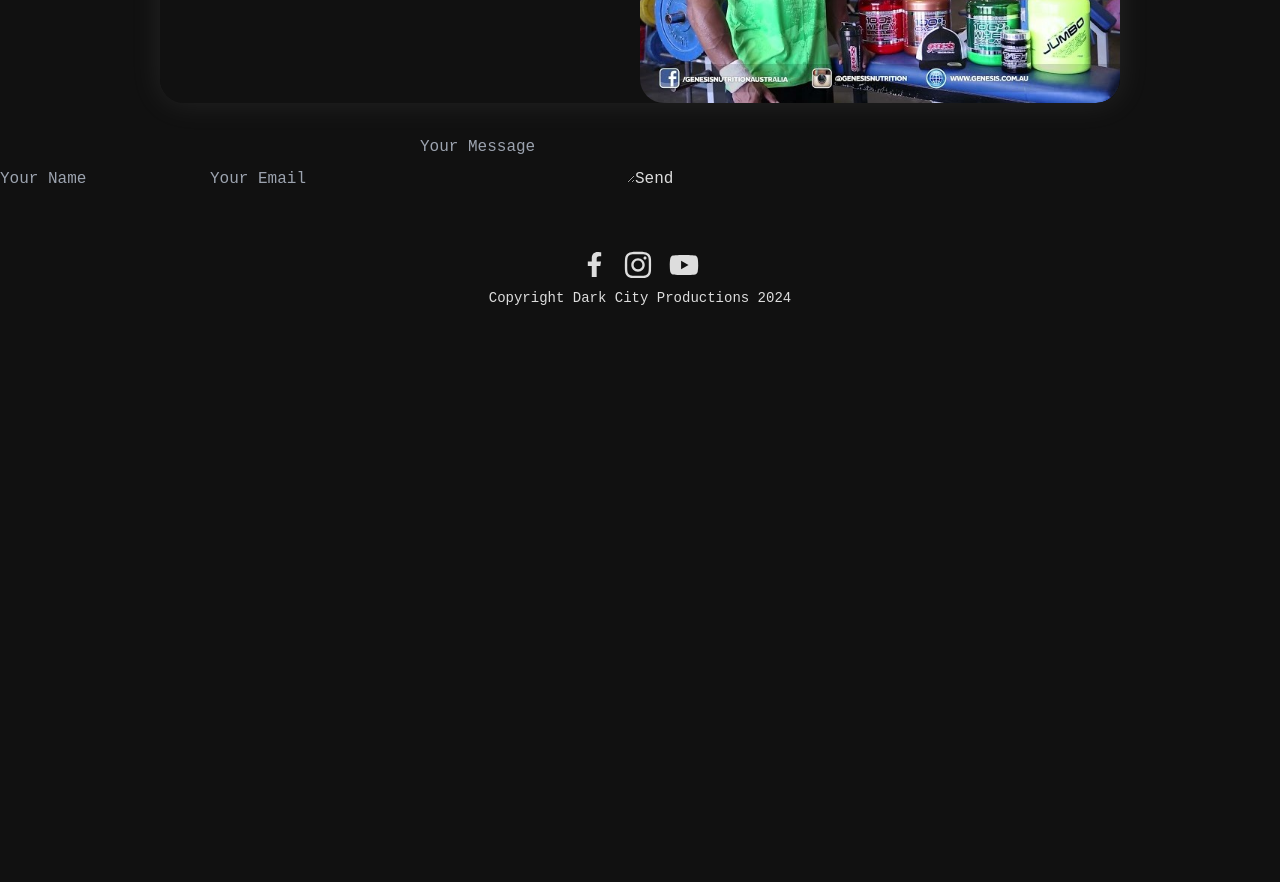
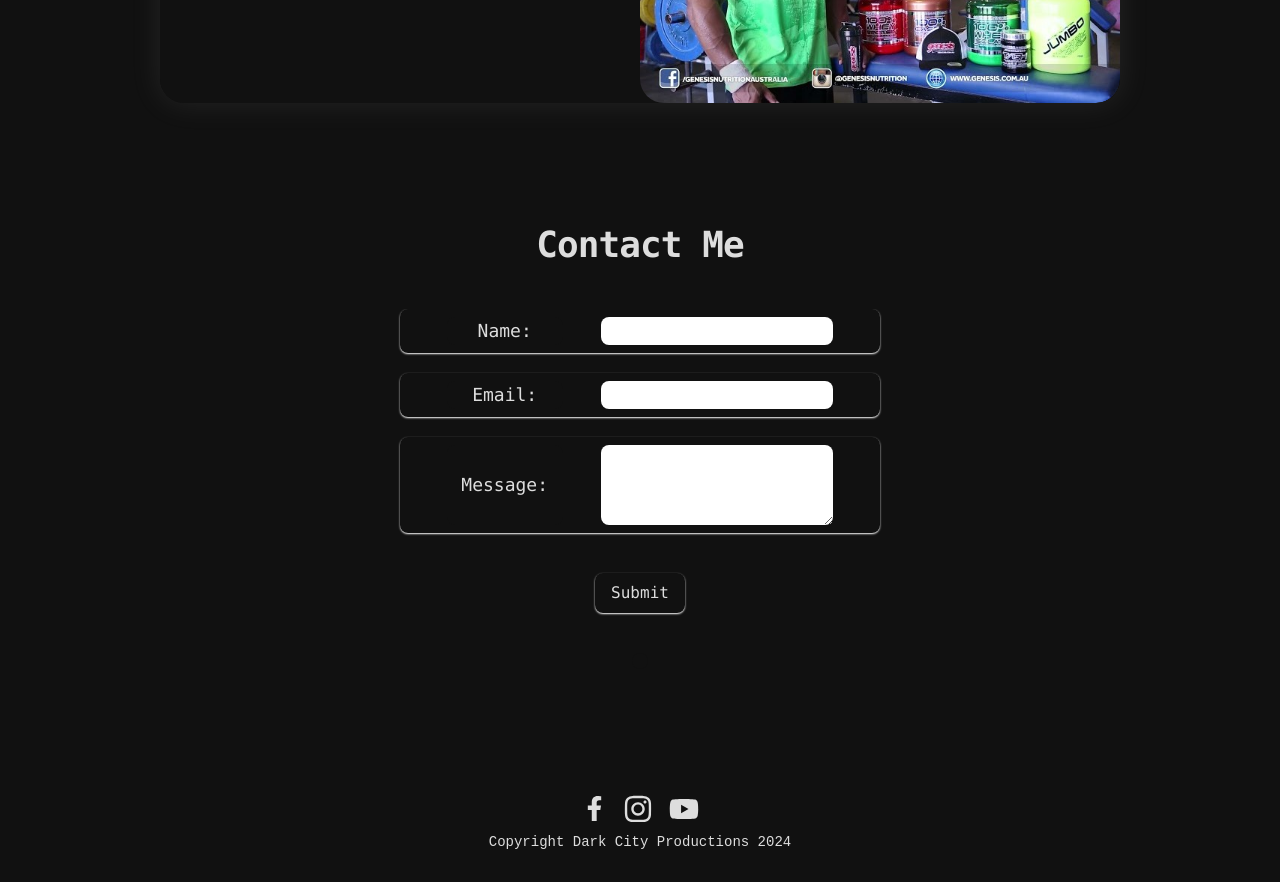
Before and after one commit to theguykai/darkcity, a React (Create React App) app: page / in a window 1280 px wide. Shown: the part 2920-3802 px from the top of the page. Before the commit the page ends 3279 px from the top, so only its background shows below. Built offline with nearby package versions, Linux system fonts and the light colour scheme; a web font is replaced by a local one.

Commit message:
completely working and finished site, needs to be updated when deployed for email server

```diff
--- a/server.js
+++ b/server.js
@@ -36,6 +36,4 @@ app.post("/send-email", (req, res) => {
 });
 
 const PORT = 5000;
-app.listen(PORT, () => {
-  console.log(`Server running on port ${PORT}`);
-});
+app.listen(PORT, "192.168.20.2");
--- a/src/components/Contact.jsx
+++ b/src/components/Contact.jsx
@@ -67,6 +67,72 @@
 // };
 // export default Contact;
 
+// import React, { useState } from "react";
+
+// const Contact = () => {
+//   const [formState, setFormState] = useState({
+//     name: "",
+//     email: "",
+//     message: "",
+//   });
+//   const [feedback, setFeedback] = useState("");
+
+//   const handleChange = (e) => {
+//     setFormState({ ...formState, [e.target.id]: e.target.value });
+//   };
+
+//   const handleSubmit = (e) => {
+//     e.preventDefault();
+//     setFeedback("Sending...");
+//     fetch("http://localhost:5000/send-email", {
+//       method: "POST",
+//       headers: {
+//         "Content-Type": "application/json",
+//       },
+//       body: JSON.stringify(formState),
+//     })
+//       .then((response) => response.json())
+//       .then((data) => {
+//         setFeedback("Message sent successfully!");
+//       })
+//       .catch((error) => {
+//         setFeedback("Failed to send message. Please try again.");
+//       });
+//   };
+
+//   return (
+//     <form onSubmit={handleSubmit}>
+//       <input
+//         type="text"
+//         id="name"
+//         placeholder="Your Name"
+//         required
+//         value={formState.name}
+//         onChange={handleChange}
+//       />
+//       <input
+//         type="email"
+//         id="email"
+//         placeholder="Your Email"
+//         required
+//         value={formState.email}
+//         onChange={handleChange}
+//       />
+//       <textarea
+//         id="message"
+//         placeholder="Your Message"
+//         required
+//         value={formState.message}
+//         onChange={handleChange}
+//       ></textarea>
+//       <button type="submit">Send</button>
+//       <div>{feedback}</div>
+//     </form>
+//   );
+// };
+
+// export default Contact;
+
 import React, { useState } from "react";
 
 const Contact = () => {
@@ -77,14 +143,17 @@ const Contact = () => {
   });
   const [feedback, setFeedback] = useState("");
 
+  const [background, setBackground] = useState("bg-[#111]");
+
   const handleChange = (e) => {
     setFormState({ ...formState, [e.target.id]: e.target.value });
   };
 
   const handleSubmit = (e) => {
     e.preventDefault();
+    setBackground("bg-[#111]");
     setFeedback("Sending...");
-    fetch("http://localhost:5000/send-email", {
+    fetch("http://192.168.20.2:5000/send-email", {
       method: "POST",
       headers: {
         "Content-Type": "application/json",
@@ -93,41 +162,90 @@ const Contact = () => {
     })
       .then((response) => response.json())
       .then((data) => {
+        setBackground("bg-green-500");
         setFeedback("Message sent successfully!");
+        setFormState({ name: "", email: "", message: "" });
       })
       .catch((error) => {
+        setBackground("bg-red-500");
         setFeedback("Failed to send message. Please try again.");
       });
   };
 
   return (
-    <form onSubmit={handleSubmit}>
+    <div>
+      <section
+        id="contact-section"
+        className="min-h-[75vh] flex justify-center items-center flex-col"
+      >
+        <div className="w-11/12 sm:w-10/12 md:w-9/12 flex justify-center items-center gap-5 flex-col font-mono">
+          <h1 className="my-4 text-center text-2xl md:text-3xl lg:text-4xl tracking-tight font-mono font-extrabold bg-transparent py-2">
+            Contact Me
+          </h1>
+          <form
+            onSubmit={handleSubmit}
+            className="w-full flex justify-center items-center gap-5 flex-col font-mono"
+          >
+            <div className="contact-input p-2 flex justify-evenly w-full sm:w-3/4 xl:w-1/2 shadow-sm shadow-white rounded-lg">
+              <label
+                htmlFor="name"
+                className="w-1/3 sm:w-1/4 flex justify-center items-center font-mono text-lg rounded-lg"
+              >
+                Name:
+              </label>
               <input
                 type="text"
                 id="name"
-        placeholder="Your Name"
+                name="name"
+                className="bg-white w-1/2 py-0.5 px-2 text-slate-950 font-mono rounded-lg"
                 required
                 value={formState.name}
                 onChange={handleChange}
               />
+            </div>
+            <div className="contact-input p-2 flex justify-evenly w-full sm:w-3/4 xl:w-1/2 shadow-sm shadow-white rounded-lg">
+              <label
+                htmlFor="email"
+                className="w-1/3 sm:w-1/4 flex items-center justify-center font-mono text-lg rounded-lg"
+              >
+                Email:
+              </label>
               <input
                 type="email"
                 id="email"
-        placeholder="Your Email"
+                name="email"
+                className="bg-white text-slate-950 w-1/2 py-0.5 px-2 font-mono rounded-lg"
                 required
                 value={formState.email}
                 onChange={handleChange}
               />
+            </div>
+            <div className="contact-input p-2 flex justify-evenly w-full sm:w-3/4 xl:w-1/2 shadow-sm shadow-white rounded-lg">
+              <label
+                htmlFor="message"
+                className="w-1/3 sm:w-1/4 flex items-center justify-center font-mono text-lg rounded-lg"
+              >
+                Message:
+              </label>
               <textarea
                 id="message"
-        placeholder="Your Message"
+                name="message"
+                className="bg-white text-slate-950 w-1/2 h-20 py-0.5 px-2 font-mono rounded-lg"
                 required
                 value={formState.message}
                 onChange={handleChange}
               ></textarea>
-      <button type="submit">Send</button>
-      <div>{feedback}</div>
+            </div>
+            <input
+              type="submit"
+              value="Submit"
+              className="px-4 py-2 my-5 shadow-sm shadow-white rounded-lg hover:bg-blue-500 hover:text-white hover:shadow-[0_0_15px_5px_rgb(50_50_255)] hover:cursor-pointer transition duration-100"
+            />
           </form>
+          <div className={`${background} p-2 rounded-lg`}>{feedback}</div>
+        </div>
+      </section>
+    </div>
   );
 };
 
```
Lines whose indentation alone changed are shown as unchanged.
